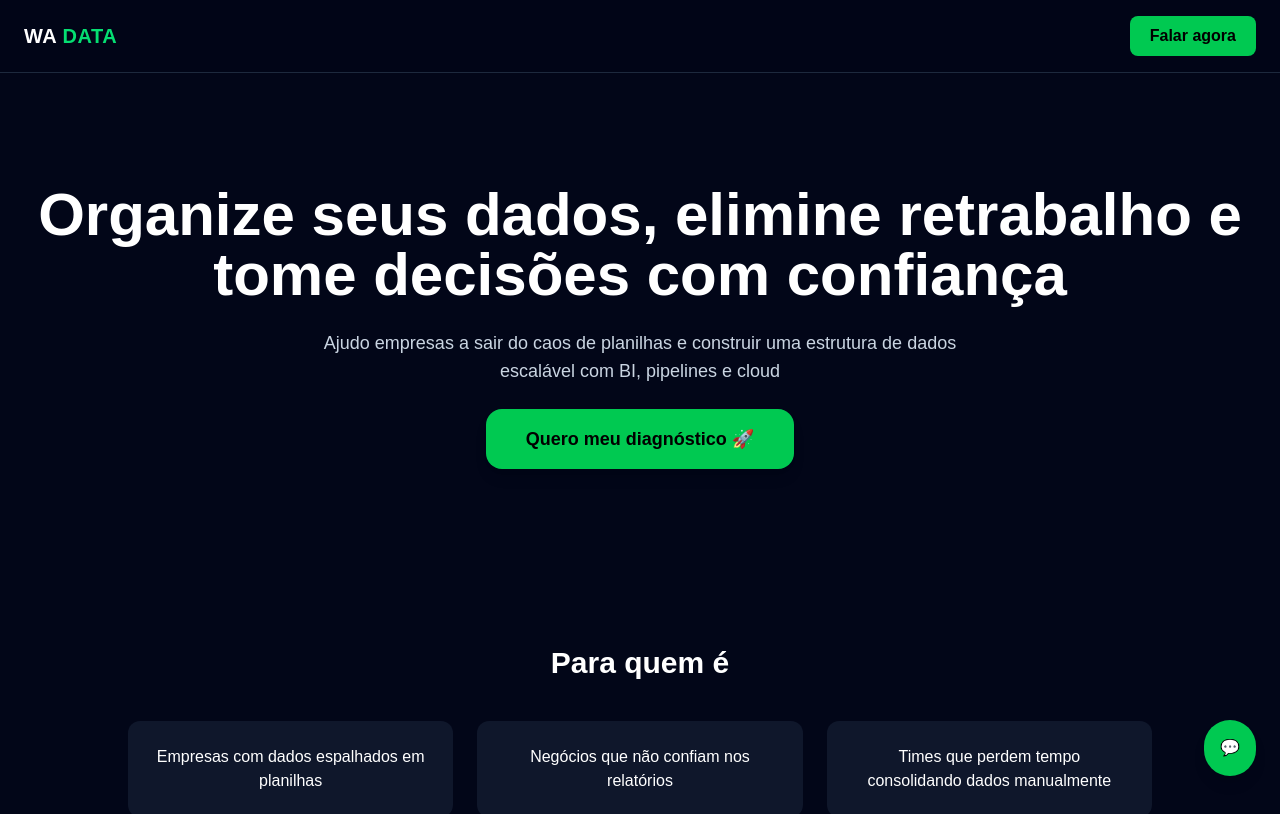
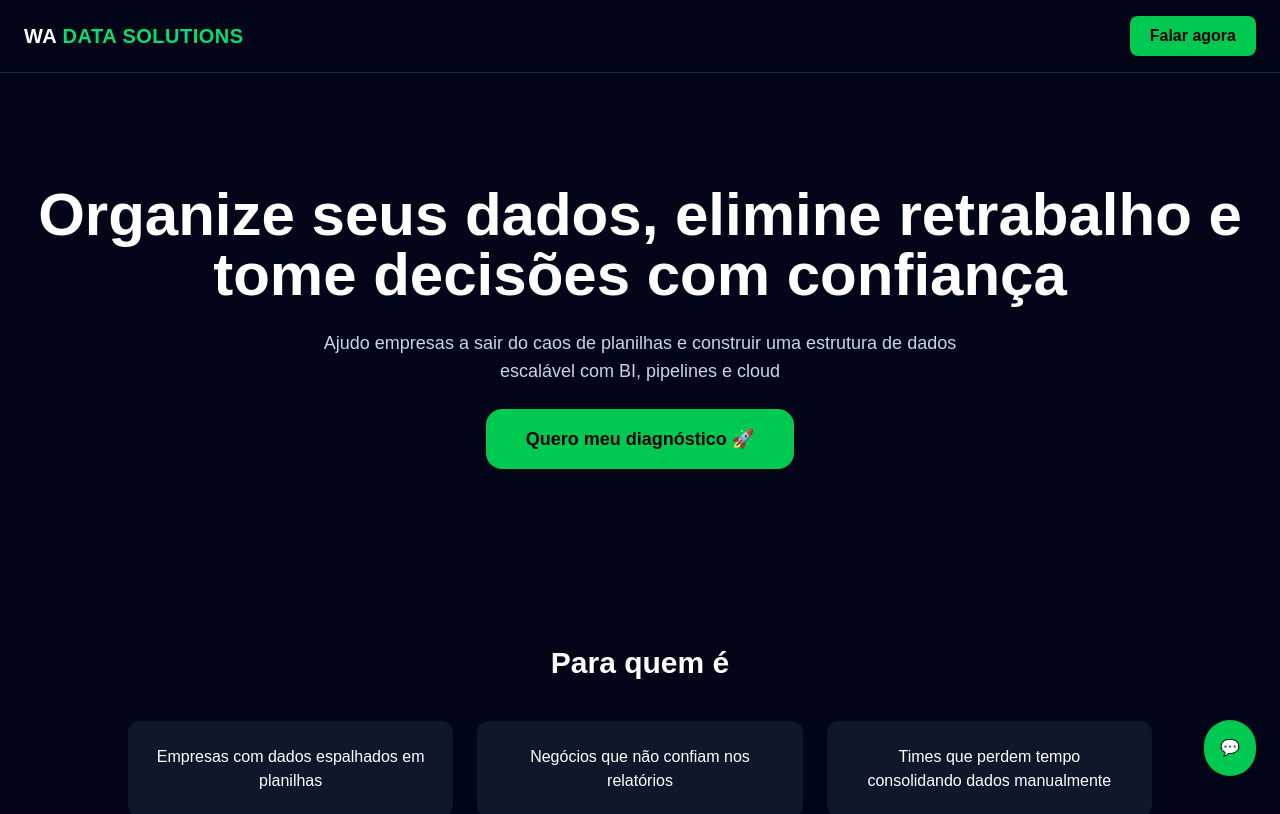
Before and after one commit to wa-data-solutions/wa-data-solutions, a Next.js app: page / in a window 1280 px wide. Shown: the top 814 px of the page. Built offline with nearby package versions, Linux system fonts and the light colour scheme.

Commit message:
feat: adiciona header com branding WA DATA SOLUTIONS

```diff
--- a/app/page.tsx
+++ b/app/page.tsx
@@ -14,7 +14,7 @@ export default function Home() {
       <header className="sticky top-0 z-50 backdrop-blur bg-slate-950/80 border-b border-slate-800 flex justify-between items-center px-6 py-4">
 
         <div className="text-xl font-bold tracking-wide">
-          WA <span className="text-green-400">DATA</span>
+          WA <span className="text-green-400">DATA SOLUTIONS</span>
         </div>
 
         <a
```
